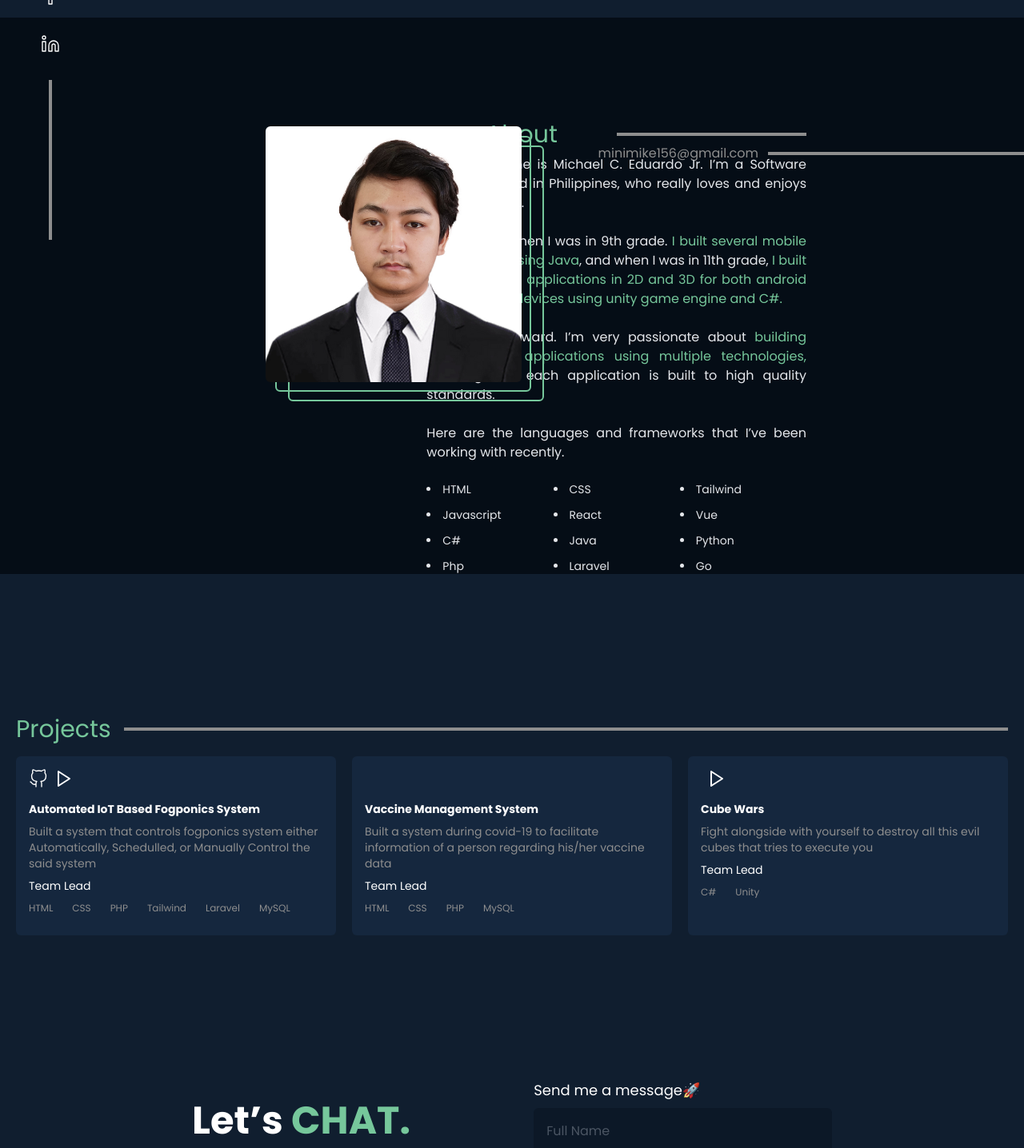
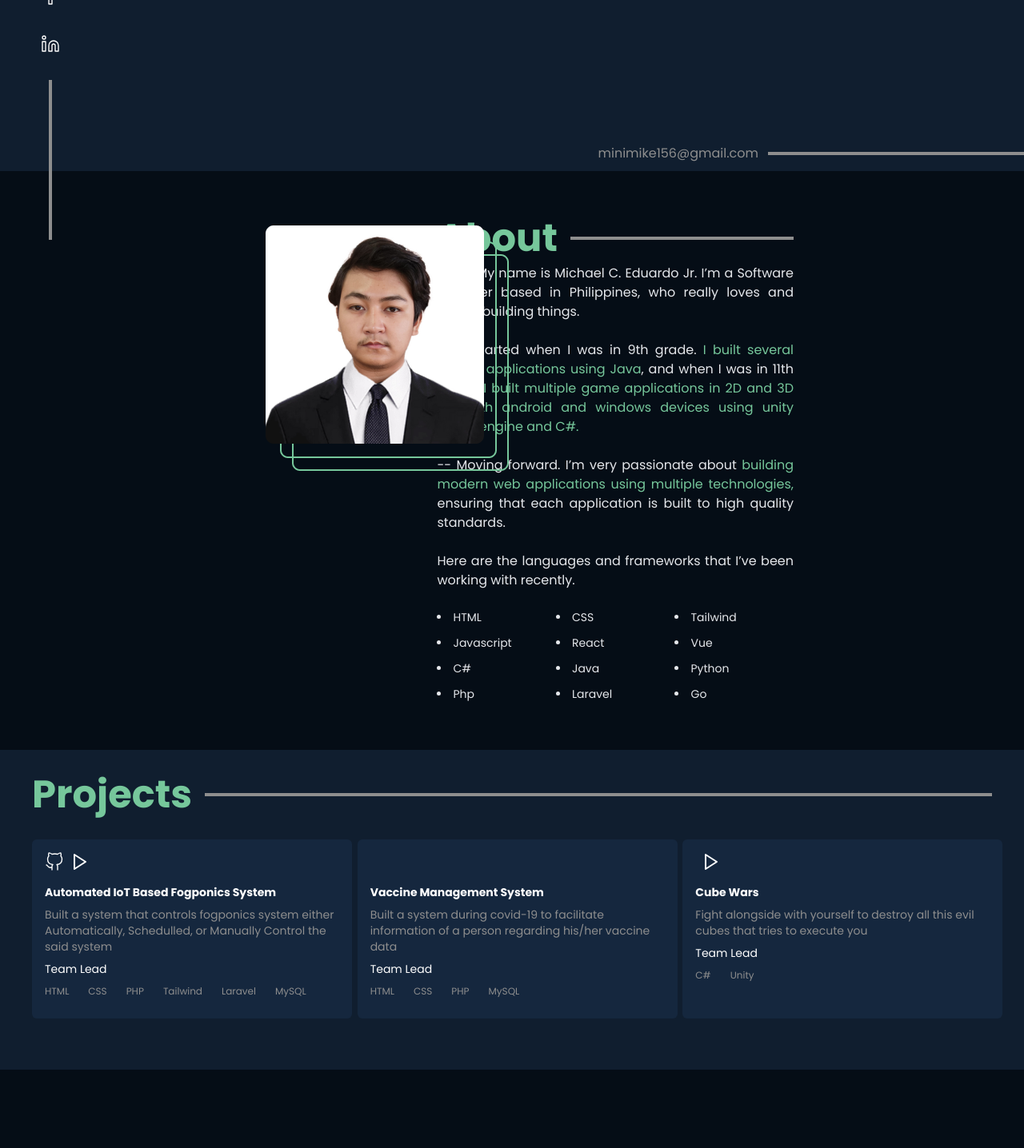
Before and after one commit to minimike022/portfolio-fe, a Vue app: page / in a window 1280 px wide. Shown: the part 500-1936 px from the top of the page at 80% size. Built offline with nearby package versions, Linux system fonts and the light colour scheme.

Commit message:
Fixing responsiveness

```diff
--- a/src/App.vue
+++ b/src/App.vue
@@ -18,5 +18,5 @@ import Socials from './layouts/socials/Socials.vue';
       <ContactView id="contact"/>
     </div>
   </div>
-  <Socials class="hidden md:flex"/>
+  <Socials class="hidden lg:flex"/>
 </template>
--- a/src/layouts/about/AboutUs.vue
+++ b/src/layouts/about/AboutUs.vue
@@ -2,33 +2,29 @@
 </script>
 <template>
     <!-- Anchor -->
-    <div class="bg-[#050d16] md:px-20">
-        <div id="about" class="h-10"></div>
-        <div class=" mb-12 mx-10 md:mt-[11dvh] grid grid-cols-1 md:flex md:justify-between md:mx-[24dvh] relative">
-            <div class="mt-2  w-full h-[45dvh]  relative
-        md:w-[40dvh] md:h-[40dvh] md:ml-6 md:top-0 md:right-0
+    <div class="bg-[#050d16] px-5 py-5 md:mt-[40dvh] relative md:px-20">
+        <div id="about" class="h-10 absolute top-[-10dvh]"></div>
+        <div class="grid grid-cols-1 relative
+        sm:mx-[-1dvh]
+        md:py-[5dvh] md:flex md:justify-between
+        lg:mx-[18dvh]
+        xl:mx-[24dvh]
         ">
-                <div class="absolute h-[30dvh] w-[30dvh] hidden border-2 border-primary z-0 rounded-md
-            md:block md:w-[40dvh] md:h-[40dvh] md:top-6 md:left-16
-            "></div>
-                <div class="absolute h-[30dvh] w-[30dvh] hidden border-2 border-primary  z-0 rounded-md
-            md:block md:w-[40dvh] md:h-[40dvh] md:top-3 md:left-12
-            "></div>
+            <div class="mt-2 h-[30dvh] my-5 relative
+        md:w-[40dvh] md:h-[40dvh] md:ml-6 md:top-0 md:right-0">
                 <div class="absolute h-[30dvh] w-[30dvh] top-1/2 left-1/2 transform -translate-x-1/2 -translate-y-1/2
-            md:w-[40dvh] md:h-[40dvh] md:top-0 md:left-9 md:translate-x-0 md:translate-y-0
-            ">
-                    <img src="/src/assets/profilePhoto/profile.jpg" alt="" class="rounded-md">
+            md:w-[45dvh] md:h-[45dvh] md:top-0 md:left-9 md:translate-x-0 md:translate-y-0">
+                    <img src="/src/assets/profilePhoto/profile.png" alt="" class="rounded-md">
                 </div>
             </div>
             <!-- Contents -->
             <div class="w-auto
         md:w-[80dvh]
+        lg:px-4
         text-white">
                 <div class="flex items-center">
-                    <div class="w-full flex justify-center">
-                        <h1 class="text-primary text-xl md:text-3xl">About</h1>
-                    </div>
-                    <div class="w-full h-[.4dvh] bg-[#8E8E8E]"></div>
+                    <h1 class="text-3xl lg:text-5xl text-primary font-bold">About</h1>
+                    <div class="ml-4 w-full h-[.4dvh] bg-[#8E8E8E]"></div>
                 </div>
                 <div>
                     <p class="text-gray-200 mt-2 text-xs text-justify md:text-base">
--- a/src/layouts/contact/Contacts.vue
+++ b/src/layouts/contact/Contacts.vue
@@ -2,8 +2,9 @@
 import ContactForms from '/src/components/ContactForms.vue'
 </script>
 <template>
-    <div id="contactUs" class="h-10"></div>
-    <div class="flex flex-col md:flex-row justify-between mx-10 md:px-[25dvh] mb-12 mt-[13dvh]">
+    <div class="bg-[#050d16]">
+        <div id="contactUs" class="h-10"></div>
+    <div class=" flex flex-col md:flex-row justify-between mx-10 md:px-[25dvh] pb-12 mt-[13dvh]">
         <div class="mt-10">
             <h1 class="text-5xl text-white font-bold mt-2">Let’s <span class="text-[#76C79B]">CHAT.</span></h1>
             <h1 class="text-5xl text-white font-bold mt-2">Tell me about your</h1>
@@ -13,5 +14,6 @@ import ContactForms from '/src/components/ContactForms.vue'
         </div>
         <ContactForms />
     </div>
+    </div>
 
 </template>
--- a/src/layouts/navigation/Navigation.vue
+++ b/src/layouts/navigation/Navigation.vue
@@ -6,7 +6,7 @@ import PopupNavigation from '../../components/PopupNavigation.vue';
     <div class="flex md:hidden">
         <img src="/src/assets/menu.svg" alt="" class="w-[32px]">
     </div>
-    <div class=" items-center justify-between w-[60dvh] hidden md:flex">
+    <div class=" items-center justify-between w-[75dvh] hidden md:flex">
         <a href="#" class="text-[#8E8E8E] hover:text-primary">Home</a>
         <a href="#about" class=" text-[#8E8E8E] hover:text-primary">About</a>
         <a href="#projects" class=" text-[#8E8E8E] hover:text-primary">Project</a>
--- a/src/layouts/projects/Projects.vue
+++ b/src/layouts/projects/Projects.vue
@@ -10,14 +10,15 @@ const projects = ref([
 
 </script>
 <template>
-    <div id="projects" class="h-10"></div>
-    <div class="flex mx-10 md:mx-0 md:justify-center mt-[11dvh]">
+
+    <div class="flex px-10 py-8 md:mx-0 md:justify-center relative">
+        <div id="projects" class="absolute h-10 top-[-13dvh]"></div>
         <div>
             <div class="flex items-center">
-                <h1 class="text-primary text-3xl">Projects</h1>
+                <h1 class="text-primary text-3xl lg:text-5xl font-bold">Projects</h1>
                 <div class="ml-4 w-full h-[.4dvh] bg-[#8E8E8E]"></div>
             </div>
-            <div class="grid grid-cols-1 gap-y-5 md:grid-cols-3 md:gap-x-5 my-4">
+            <div class="grid grid-cols-1 gap-y-5 md:grid-cols-3 md:gap-x-5 my-8">
                 <div v-for="proj in projects"
                     class="w-full md:w-[50dvh] text-sm text-white bg-[#15273E] p-4 rounded-md relative">
                     <div class="absolute flex left-0 px-4">
--- a/src/views/HomeView.vue
+++ b/src/views/HomeView.vue
@@ -5,7 +5,7 @@ import Email from '../layouts/socials/Email.vue';
 </script>
 <template>
     <Home/>
-    <div class="absolute hidden bottom-24 right-0 md:flex items-center pointer-events-none">
+    <div class="absolute hidden bottom-24 right-0 lg:flex items-center pointer-events-none">
       <Email/>
     </div>
 </template>
```
Also changed, not shown: src/assets/profilePhoto/profile.jpg (deleted), src/assets/profilePhoto/profile.png (added).
